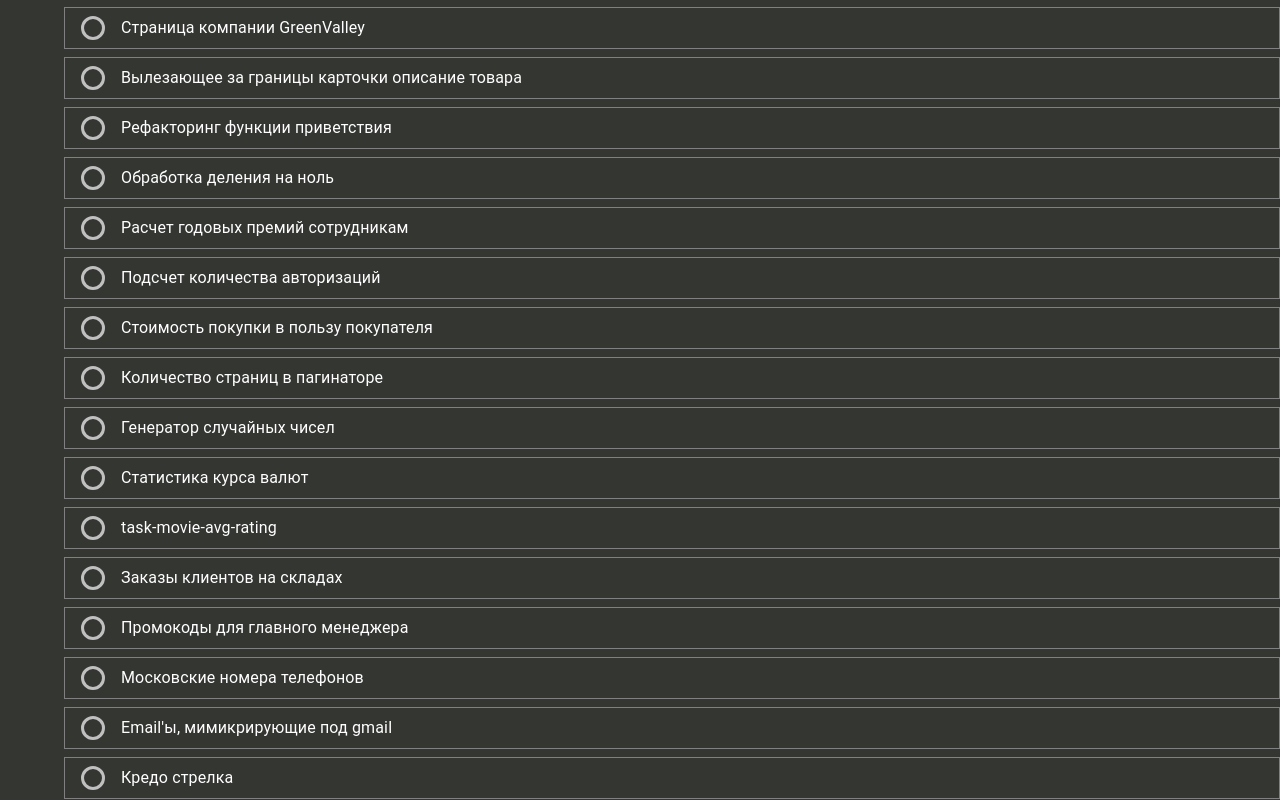
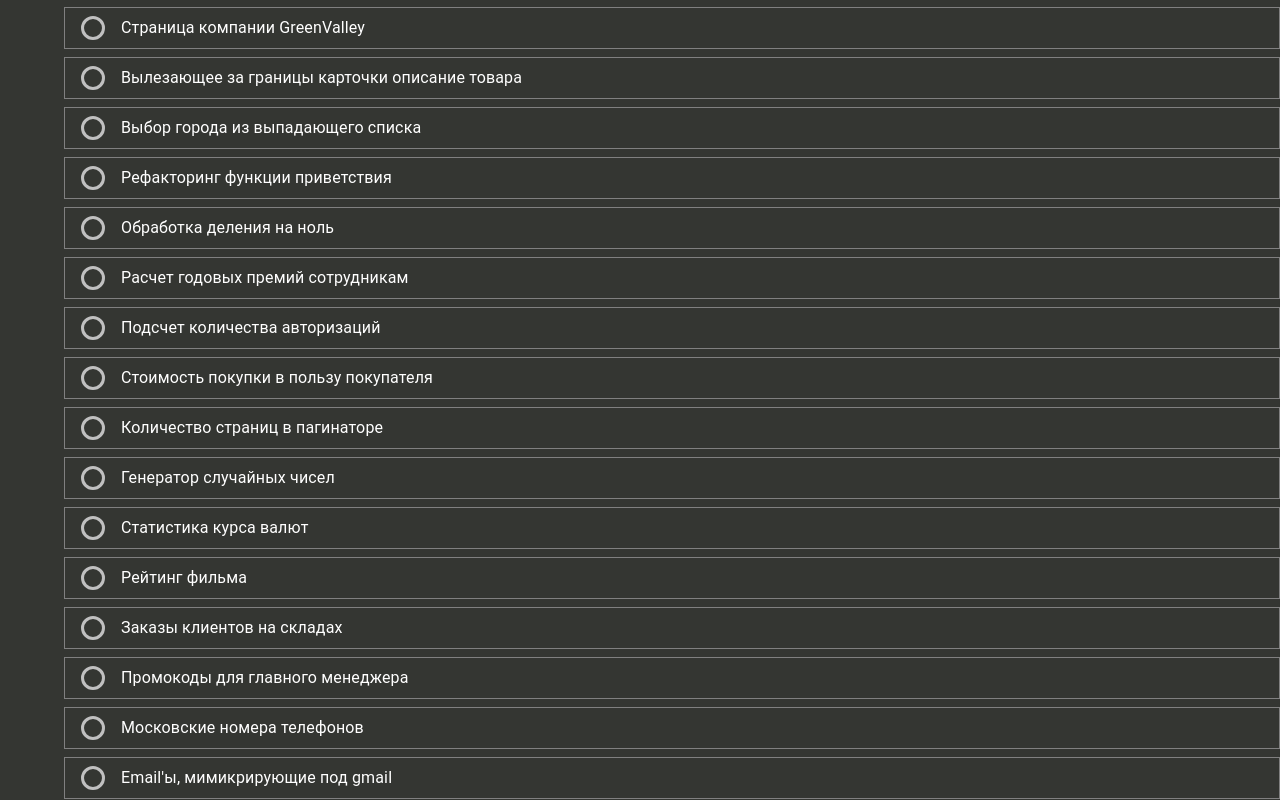
Before and after one commit to johnydotsville/remember-me, a React (Vite) app: page / in a window 1280 px wide. Shown: the part 1067-1867 px from the top of the page. Built offline with nearby package versions, Linux system fonts and the light colour scheme.

Commit message:
Добавил мету задаче про расчет рейтинга фильма

```diff
--- a/data/tasks.ts
+++ b/data/tasks.ts
@@ -1,4 +1,4 @@
-// Auto-generated file (2025-08-05T07:21:12.667Z)
+// Auto-generated file (2025-08-12T06:27:06.574Z)
 import type { Category } from "@/src/types/model";
 import type { Task } from "@/src/features/TaskFeature/types/Task";
 
@@ -54,7 +54,7 @@ export const rootcat: Category =
     },
     {
       name: 'html',
-      title: '',
+      title: 'HTML',
       hidden: false,
       subcategories: []
     },
@@ -357,6 +357,14 @@ export const tasks: Task[] = [
     tags: ['overflow', 'css']
   },
   {  // 24
+    id: "557b9fb21b66f254",
+    name: "task-select-your-city_select",
+    path: "tasks\\html\\task-select-your-city_select",
+    title: "Выбор города из выпадающего списка",
+    categories: ['html'],
+    tags: ['select', 'html']
+  },
+  {  // 25
     id: "b9bd1b052198a96c",
     name: "task-greet-user-refactoring",
     path: "tasks\\javascript\\destruction\\task-greet-user-refactoring",
@@ -364,7 +372,7 @@ export const tasks: Task[] = [
     categories: ['javascript', 'destruction'],
     tags: ['деструктуризация объектов', 'деструктуризация', 'деструктурирующее присваивание', 'javascript']
   },
-  {  // 25
+  {  // 26
     id: "d02b43377ef95f59",
     name: "task-make-your-own-exception",
     path: "tasks\\javascript\\exceptions\\task-make-your-own-exception",
@@ -372,7 +380,7 @@ export const tasks: Task[] = [
     categories: ['javascript', 'exceptions'],
     tags: ['синтаксис', 'легко', 'exceptions', 'исключения', 'javascript']
   },
-  {  // 26
+  {  // 27
     id: "23401f219047408c",
     name: "task-year-bonus-calculation_call",
     path: "tasks\\javascript\\functions\\task-year-bonus-calculation_call",
@@ -380,7 +388,7 @@ export const tasks: Task[] = [
     categories: ['javascript', 'functions'],
     tags: ['call', 'functions', 'javascript']
   },
-  {  // 27
+  {  // 28
     id: "5a04d9100cf98f75",
     name: "task-count-visitors",
     path: "tasks\\javascript\\map\\task-count-visitors",
@@ -388,7 +396,7 @@ export const tasks: Task[] = [
     categories: ['javascript', 'map'],
     tags: ['map', 'reduce', 'синтаксис', 'легко', 'forEach', 'for-of', 'javascript']
   },
-  {  // 28
+  {  // 29
     id: "4443f047cf7ff9d2",
     name: "task-customer-check-payment_trunc",
     path: "tasks\\javascript\\math\\task-customer-check-payment_trunc",
@@ -396,7 +404,7 @@ export const tasks: Task[] = [
     categories: ['javascript', 'math'],
     tags: ['trunc', 'reduce', 'math', 'javascript']
   },
-  {  // 29
+  {  // 30
     id: "199cba6650eb00f6",
     name: "task-data-pages",
     path: "tasks\\javascript\\math\\task-data-pages",
@@ -404,7 +412,7 @@ export const tasks: Task[] = [
     categories: ['javascript', 'math'],
     tags: ['ceil', 'math', 'javascript']
   },
-  {  // 30
+  {  // 31
     id: "2bdd7da4fa8aba52",
     name: "task-generate-random-numbers",
     path: "tasks\\javascript\\math\\task-generate-random-numbers",
@@ -412,7 +420,7 @@ export const tasks: Task[] = [
     categories: ['javascript', 'math'],
     tags: ['random', 'floor', 'math', 'javascript']
   },
-  {  // 31
+  {  // 32
     id: "0a5d35f166b3391e",
     name: "task-get-exchange-stat",
     path: "tasks\\javascript\\math\\task-get-exchange-stat",
@@ -420,15 +428,15 @@ export const tasks: Task[] = [
     categories: ['javascript', 'math'],
     tags: ['min', 'max', 'math', 'javascript']
   },
-  {  // 32
+  {  // 33
     id: "101fea1c0ac3ecdd",
     name: "task-movie-avg-rating",
     path: "tasks\\javascript\\math\\task-movie-avg-rating",
-    title: "",
+    title: "Рейтинг фильма",
     categories: ['javascript', 'math'],
-    tags: ['math', 'javascript']
+    tags: ['round', 'reduce', 'math', 'javascript']
   },
-  {  // 33
+  {  // 34
     id: "62acf171cef1f762",
     name: "task-client-orders_entries_keys_values",
     path: "tasks\\javascript\\other\\task-client-orders_entries_keys_values",
@@ -436,7 +444,7 @@ export const tasks: Task[] = [
     categories: ['javascript', 'other'],
     tags: ['Map', 'keys', 'values', 'entries', 'javascript']
   },
-  {  // 34
+  {  // 35
     id: "e924fc6b53e8b7ff",
     name: "task-promocodes",
     path: "tasks\\javascript\\set\\task-promocodes",
@@ -444,7 +452,7 @@ export const tasks: Task[] = [
     categories: ['javascript', 'set'],
     tags: ['синтаксис', 'легко', 'set', 'javascript']
   },
-  {  // 35
+  {  // 36
     id: "6f3bacc2ec7afff1",
     name: "task-city-phone-codes_slice",
     path: "tasks\\javascript\\strings\\task-city-phone-codes_slice",
@@ -452,7 +460,7 @@ export const tasks: Task[] = [
     categories: ['javascript', 'strings'],
     tags: ['slice', 'строки', 'string', 'методы строк', 'javascript']
   },
-  {  // 36
+  {  // 37
     id: "ecf39ada3cf83f8e",
     name: "task-fake-gmail-domains_includes",
     path: "tasks\\javascript\\strings\\task-fake-gmail-domains_includes",
@@ -460,7 +468,7 @@ export const tasks: Task[] = [
     categories: ['javascript', 'strings'],
     tags: ['includes', 'endsWith', 'строки', 'string', 'методы строк', 'javascript']
   },
-  {  // 37
+  {  // 38
     id: "0baac5a5952f2398",
     name: "task-rifleman-creed-cleansing_trim_trimStart_trimEnd",
     path: "tasks\\javascript\\strings\\task-rifleman-creed-cleansing_trim_trimStart_trimEnd",
@@ -468,7 +476,7 @@ export const tasks: Task[] = [
     categories: ['javascript', 'strings'],
     tags: ['split', 'trim', 'trimStart', 'trimEnd', 'строки', 'string', 'методы строк', 'javascript']
   },
-  {  // 38
+  {  // 39
     id: "a854d7176d8c818e",
     name: "task-day-codes_switch",
     path: "tasks\\javascript\\syntax\\task-day-codes_switch",
@@ -476,7 +484,7 @@ export const tasks: Task[] = [
     categories: ['javascript', 'syntax'],
     tags: ['switch', 'синтаксис', 'javascript']
   },
-  {  // 39
+  {  // 40
     id: "6a83125d757259f9",
     name: "task-employees-messed-info_rest_array_items",
     path: "tasks\\javascript\\syntax\\task-employees-messed-info_rest_array_items",
@@ -484,7 +492,7 @@ export const tasks: Task[] = [
     categories: ['javascript', 'syntax'],
     tags: ['...', 'rest', 'синтаксис', 'javascript']
   },
-  {  // 40
+  {  // 41
     id: "e15f166ad157b304",
     name: "task-format-order-for-delivery_rest_object_fields",
     path: "tasks\\javascript\\syntax\\task-format-order-for-delivery_rest_object_fields",
@@ -492,7 +500,7 @@ export const tasks: Task[] = [
     categories: ['javascript', 'syntax'],
     tags: ['...', 'rest', 'objects', 'синтаксис', 'javascript']
   },
-  {  // 41
+  {  // 42
     id: "d0148c93faa1b0eb",
     name: "task-professor-substitute",
     path: "tasks\\javascript\\syntax\\task-professor-substitute",
@@ -500,7 +508,7 @@ export const tasks: Task[] = [
     categories: ['javascript', 'syntax'],
     tags: ['?.', '||', 'Опциональная цепочка', 'синтаксис', 'javascript']
   },
-  {  // 42
+  {  // 43
     id: "85b5b94a0dc6f958",
     name: "task-user-action-details_rest_fn_params",
     path: "tasks\\javascript\\syntax\\task-user-action-details_rest_fn_params",
@@ -508,7 +516,7 @@ export const tasks: Task[] = [
     categories: ['javascript', 'syntax'],
     tags: ['...', 'rest', 'синтаксис', 'javascript']
   },
-  {  // 43
+  {  // 44
     id: "1af9397a57643494",
     name: "task-dyn-add-field_spread_and",
     path: "tasks\\objects\\task-dyn-add-field_spread_and",
@@ -516,7 +524,7 @@ export const tasks: Task[] = [
     categories: ['objects'],
     tags: ['spread-objects', '&&', 'object']
   },
-  {  // 44
+  {  // 45
     id: "1f9fc76721918b29",
     name: "task-hackers-searching-revenue_in",
     path: "tasks\\objects\\task-hackers-searching-revenue_in",
@@ -524,7 +532,7 @@ export const tasks: Task[] = [
     categories: ['objects'],
     tags: ['in', 'object']
   },
-  {  // 45
+  {  // 46
     id: "028fa2478a7ce693",
     name: "task-merge-objects-1_spread_obj",
     path: "tasks\\objects\\task-merge-objects-1_spread_obj",
@@ -532,7 +540,7 @@ export const tasks: Task[] = [
     categories: ['objects'],
     tags: ['spread-objects', 'object']
   },
-  {  // 46
+  {  // 47
     id: "e605a49167ed6568",
     name: "task-dotaters-thanks",
     path: "tasks\\real-tasks\\task-dotaters-thanks",
@@ -540,7 +548,7 @@ export const tasks: Task[] = [
     categories: ['real-tasks'],
     tags: []
   },
-  {  // 47
+  {  // 48
     id: "8c5114116f200b9f",
     name: "task-flat-categories",
     path: "tasks\\real-tasks\\task-flat-categories",
@@ -548,7 +556,7 @@ export const tasks: Task[] = [
     categories: ['real-tasks'],
     tags: []
   },
-  {  // 48
+  {  // 49
     id: "d279c4b5be657b71",
     name: "task-merge-user-info",
     path: "tasks\\real-tasks\\task-merge-user-info",
@@ -556,7 +564,7 @@ export const tasks: Task[] = [
     categories: ['real-tasks'],
     tags: ['reduce', 'find', 'map', 'spread', '...', 'findIndex']
   },
-  {  // 49
+  {  // 50
     id: "77128850a0c305a2",
     name: "task-subscribers",
     path: "tasks\\real-tasks\\task-subscribers",
@@ -564,7 +572,7 @@ export const tasks: Task[] = [
     categories: ['real-tasks'],
     tags: []
   },
-  {  // 50
+  {  // 51
     id: "62bb7163a6460b30",
     name: "task-fetch-to-ent",
     path: "tasks\\refactoring\\task-fetch-to-ent",
@@ -572,7 +580,7 @@ export const tasks: Task[] = [
     categories: ['refactoring'],
     tags: []
   },
-  {  // 51
+  {  // 52
     id: "048ae8db63738125",
     name: "task-_overloading",
     path: "tasks\\typescript\\functions\\task-_overloading",
@@ -580,7 +588,7 @@ export const tasks: Task[] = [
     categories: ['typescript', 'functions'],
     tags: ['опциональные поля', 'обязательные поля', 'union']
   },
-  {  // 52
+  {  // 53
     id: "7e947eb44113c93d",
     name: "task-autotype-config_typeof",
     path: "tasks\\typescript\\operators-and-constructions\\task-autotype-config_typeof",
@@ -588,7 +596,7 @@ export const tasks: Task[] = [
     categories: ['typescript', 'operators-and-constructions'],
     tags: ['typeof', 'Partial']
   },
-  {  // 53
+  {  // 54
     id: "be594ea43cc67f24",
     name: "task-safely-get-prop-value_keyof",
     path: "tasks\\typescript\\operators-and-constructions\\task-safely-get-prop-value_keyof",
@@ -596,7 +604,7 @@ export const tasks: Task[] = [
     categories: ['typescript', 'operators-and-constructions'],
     tags: ['keyof', 'generics', 'дженерики']
   },
-  {  // 54
+  {  // 55
     id: "6f1acae593ea0bae",
     name: "task-ranked-task_type_merge",
     path: "tasks\\typescript\\type-interface\\task-ranked-task_type_merge",
@@ -604,7 +612,7 @@ export const tasks: Task[] = [
     categories: ['typescript', 'type-interface'],
     tags: ['type слияние', 'type', 'interface']
   },
-  {  // 55
+  {  // 56
     id: "3d4b25096f709e11",
     name: "task-user-profile-base_type_interface_union",
     path: "tasks\\typescript\\type-interface\\task-user-profile-base_type_interface_union",
@@ -612,7 +620,7 @@ export const tasks: Task[] = [
     categories: ['typescript', 'type-interface'],
     tags: ['опциональные поля', 'обязательные поля', 'union', 'type', 'interface']
   },
-  {  // 56
+  {  // 57
     id: "a30c8fd86874b15f",
     name: "task-partial-1",
     path: "tasks\\typescript\\utility-types\\task-partial-1",
@@ -620,7 +628,7 @@ export const tasks: Task[] = [
     categories: ['typescript', 'utility-types'],
     tags: ['partial']
   },
-  {  // 57
+  {  // 58
     id: "3259fca9146620fd",
     name: "task-pick-2",
     path: "tasks\\typescript\\utility-types\\task-pick-2",
--- a/tasks/css/task-company-mobile-first-page_media/template.html
+++ b/tasks/css/task-company-mobile-first-page_media/template.html
@@ -13,7 +13,7 @@
 
     .wrapper {
       display: flex;
-      flex-direction: row;
+      flex-direction: column;
       max-width: 1000px;
       background-color: #D8D8D8;
       border: 1px solid black;
@@ -34,7 +34,6 @@
       background: #f0f0f0;
       padding: 10px;
       display: flex;
-      flex-direction: column;
       gap: 10px;
     }
 
--- /dev/null
+++ b/tasks/html/meta.json
@@ -0,0 +1,4 @@
+{
+  "title": "HTML",
+  "tags": ["html"]
+}
--- /dev/null
+++ b/tasks/html/task-select-your-city_select/meta.json
@@ -0,0 +1,4 @@
+{
+  "title": "Выбор города из выпадающего списка",
+  "tags": ["select"]
+}
--- /dev/null
+++ b/tasks/javascript/math/task-movie-avg-rating/meta.json
@@ -0,0 +1,4 @@
+{
+  "title": "Рейтинг фильма",
+  "tags": ["round", "reduce"]
+}
```
Also changed, not shown: tasks/css/task-company-mobile-first-page_media/description.md (+1 -1 lines), tasks/html/task-select-your-city_select/description.md (added, +11 -0 lines), tasks/html/task-select-your-city_select/solution.html (added, +18 -0 lines), tasks/html/task-select-your-city_select/template.html (added, +25 -0 lines), 6 other files (tests, documents, lock files or other folders).
